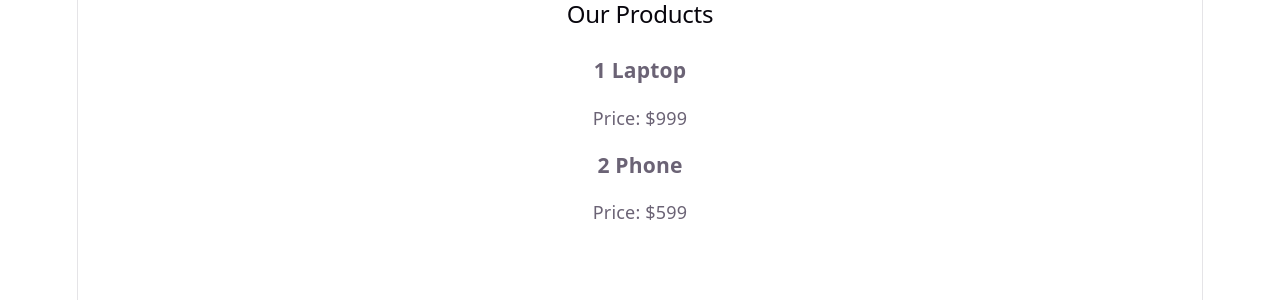
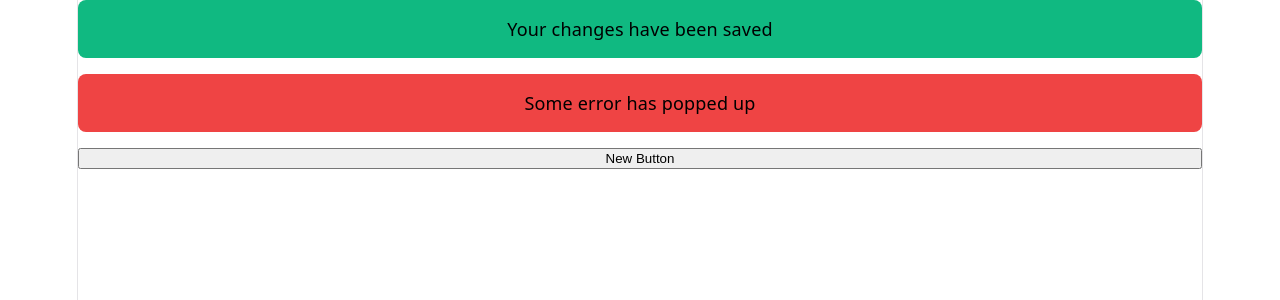
Before and after one commit to Ashmit-Singh-Gogia/React_Learning, a React (Vite) app in the folder hello-world/: page / in a window 1280 px wide. Shown: the top 300 px of the page. Built offline with nearby package versions, Linux system fonts and the light colour scheme.

Commit message:
styling components using css files

```diff
--- /dev/null
+++ b/hello-world/src/Alert.jsx
@@ -0,0 +1,9 @@
+import styles from "./Alert.module.css"
+
+export const Alert = ({ children, type }) => {
+    return (
+        <div className={`${styles.alert} ${styles[type]}`}>
+            {children}
+        </div >
+    );
+}
--- /dev/null
+++ b/hello-world/src/Alert.module.css
@@ -0,0 +1,14 @@
+.alert {
+    padding: 16px;
+    border-radius: 8px;
+    margin-bottom: 16px;
+    color: black;
+}
+
+.success {
+    background-color: #10b981;
+}
+
+.error {
+    background-color: #ef4444;
+}
--- a/hello-world/src/App.jsx
+++ b/hello-world/src/App.jsx
@@ -1,12 +1,13 @@
-import { UserDetails } from "./UserDetails.jsx"
-import { ProductList } from "./ProductList.jsx"
-
+import { Alert } from "./Alert.jsx";
+import { NewButton } from "./NewButton.jsx"
 function App() {
   return (
     <>
-      <ProductList />
+      <Alert type="success" >Your changes have been saved</Alert>
+      <Alert type="error" >Some error has popped up</Alert>
+      <NewButton />
     </>
   )
 }
 
-export default App
+export default App;
--- /dev/null
+++ b/hello-world/src/NewButton.jsx
@@ -0,0 +1,3 @@
+export const NewButton = () => {
+    return <button className="error">New Button</button>
+}
--- a/hello-world/src/ProductList.jsx
+++ b/hello-world/src/ProductList.jsx
@@ -25,7 +25,7 @@ export const ProductList = () => {
 
     const productElements = products.filter((p) => { return p.Price > 500 }).map((p) => {
         return (
-            <div>
+            <div key={p.id}>
                 <h3>{p.id}{" " + p.name}</h3>
                 <p>Price: ${p.Price}</p>
             </div>
```
Also changed, not shown: hello-world/src/App.css (+8 -5 lines), hello-world/src/NameList.jsx (added, +9 -0 lines).
